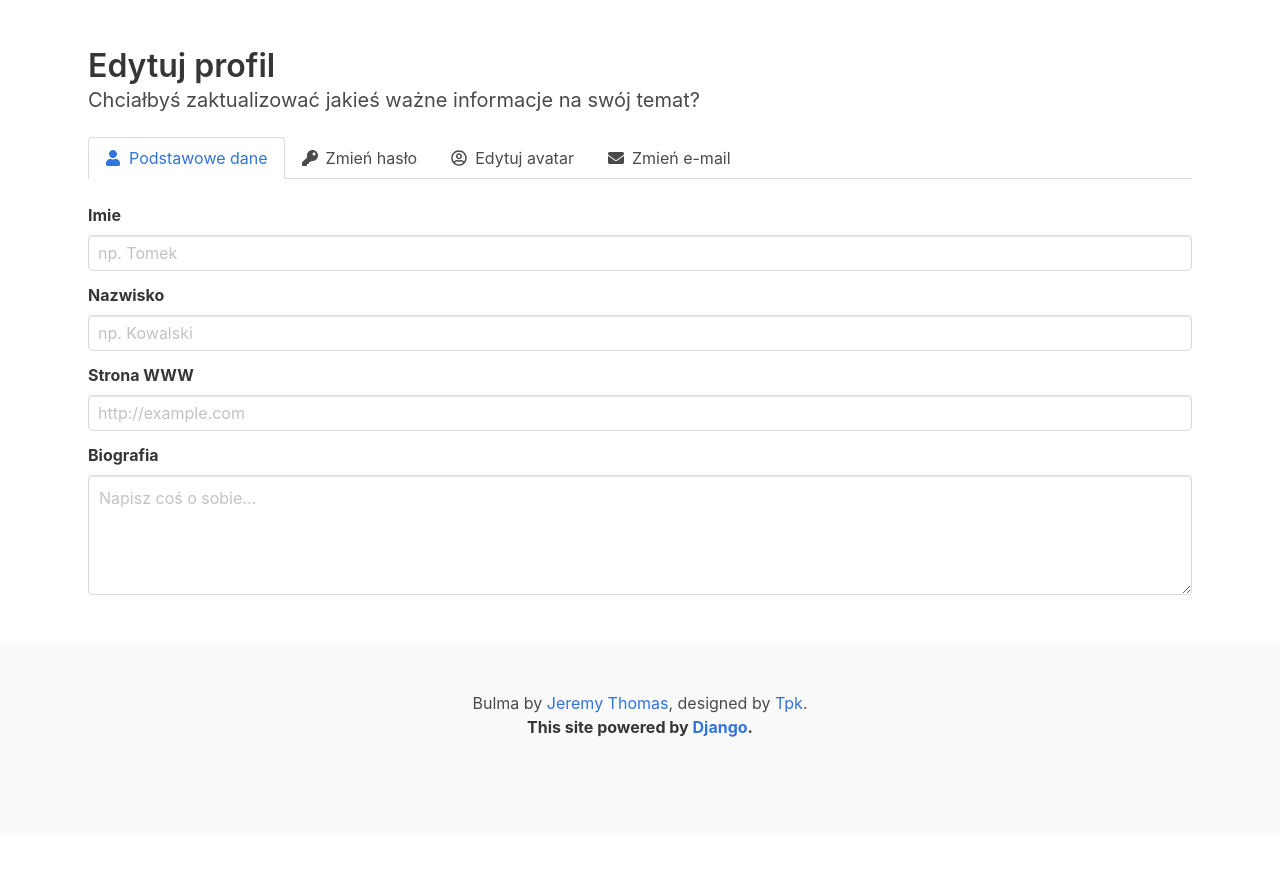
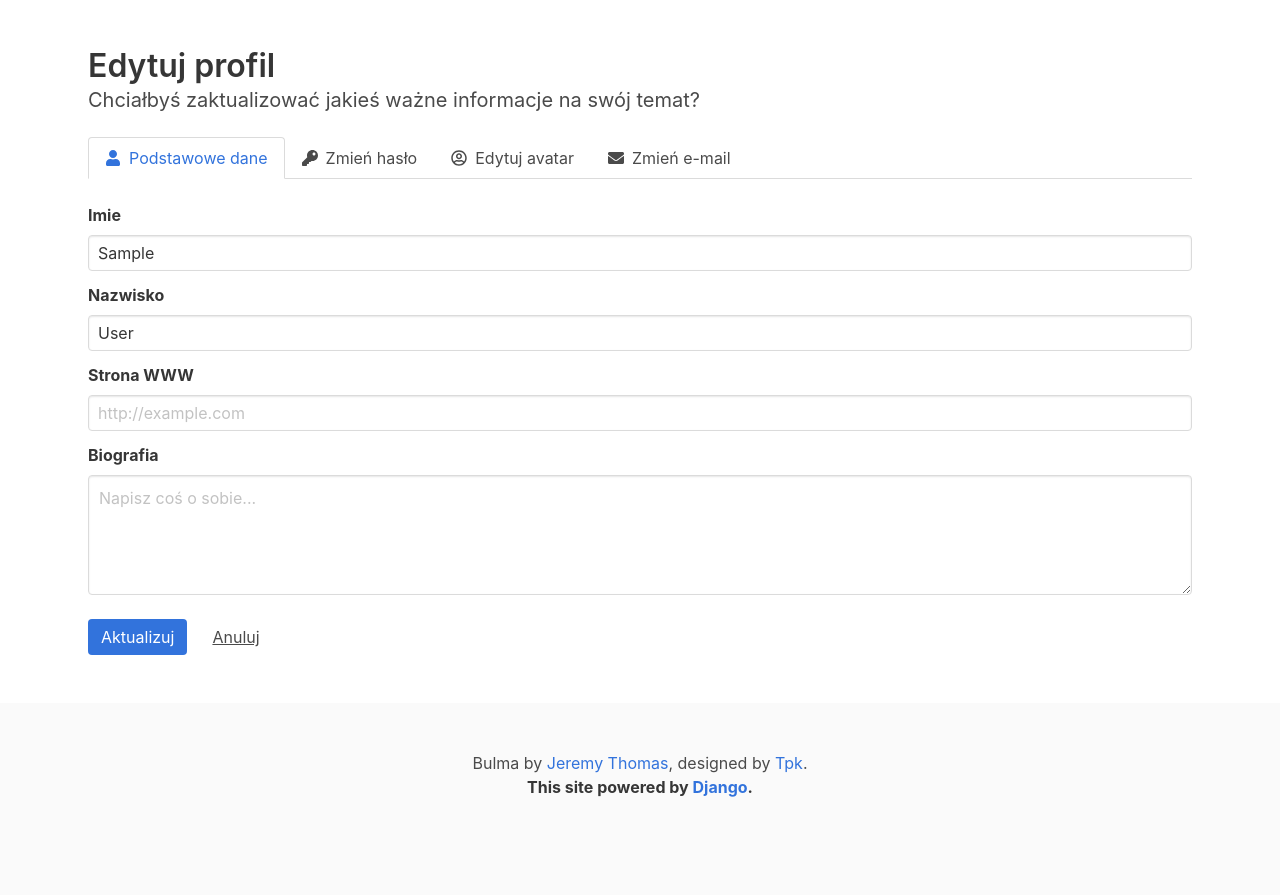
Before and after one commit to BmB-b/Webber, a Django app: page /account/edit in a window 1280 px wide. Shown: the part 52-947 px from the top of the page. Before the commit the page ends 789 px from the top, so only its background shows below. Run offline with Django 3.2, Linux system fonts and the light colour scheme; the visitor is signed in with stand-in values (Sample User, id 1); data comes from the database, SQL or seed files in the repository; some libraries are stand-ins or nearby versions.

Commit message:
Base for dynamic tabs in edit user view

```diff
--- a/account/templates/account/edit.html
+++ b/account/templates/account/edit.html
@@ -45,7 +45,11 @@
                 </div>
             </div>
         </div>
-        <div class="columns">
+        <div id="tabs-content" class="columns">
+
+            <form method="POST" style="width: 100%">
+                {% csrf_token %}
+
                 <div class="column is-full">
 
                     <!-- Basic information -->
@@ -53,41 +57,120 @@
                     <div class="field">
                         <label class="label">Imie</label>
                         <div class="control">
-                        <input class="input" type="text" name="first_name" placeholder="np. Tomek">
+                            <input class="input" type="text" value="{{ content.first_name }}" name="first_name" placeholder="np. Tomek">
                         </div>
                     </div>
                     <div class="field">
                         <label class="label">Nazwisko</label>
                         <div class="control">
-                        <input class="input" type="text" name="last_name" placeholder="np. Kowalski">
+                            <input class="input" type="text" value="{{ content.last_name }}" name="last_name" placeholder="np. Kowalski">
                         </div>
                     </div>
                     <div class="field">
                         <label class="label">Strona WWW</label>
                         <div class="control">
-                        <input class="input" type="text" name="url" placeholder="http://example.com">
+                            <input class="input" type="text" value="{{ content.url }}" name="url" placeholder="http://example.com">
                         </div>
                     </div>
                     <div class="field">
                         <label class="label">Biografia</label>
                         <div class="control">
-                        <textarea class="textarea" name="biography" placeholder="Napisz coś o sobie..."></textarea>
+                            <textarea class="textarea" name="biography" placeholder="Napisz coś o sobie...">{{ content.biography }}</textarea>
                         </div>
                     </div>
 
                 </div>
                 <div class="column is-full is-hidden">
-                test
+                    <div class="field">
+                        <label class="label">Hasło:</label>
+                        <p class="control has-icons-left">
+                            <input class="input" type="password">
+                            <span class="icon is-small is-left">
+                            <i class="fas fa-lock"></i>
+                            </span>
+                        </p>
+                    </div>
+                    <div class="field">
+                        <label class="label">Powtórz hasło:</label>
+                        <p class="control has-icons-left">
+                            <input class="input" type="password">
+                            <span class="icon is-small is-left">
+                            <i class="fas fa-lock"></i>
+                            </span>
+                        </p>
+                    </div>
                 </div>
                 <div class="column is-full is-hidden">
-                test
+                    <div class="file has-name">
+                        <label class="file-label">
+                            <input class="file-input" type="file" name="resume">
+                            <span class="file-cta">
+                            <span class="file-icon">
+                                <i class="fas fa-upload"></i>
+                            </span>
+                            <span class="file-label">
+                                Choose a file…
+                            </span>
+                            </span>
+                            <span class="file-name">
+                            {{ content.image }}
+                            </span>
+                        </label>
+                    </div>
                 </div>
                 <div class="column is-full is-hidden">
-                test
+                    <div class="field">
+                        <label class="label">Email</label>
+                        <div class="control has-icons-left has-icons-right">
+                            <input class="input" type="email" value="{{ content.email }}">
+                            <span class="icon is-small is-left">
+                            <i class="fas fa-envelope"></i>
+                            </span>
+                        </div>
+                    </div>
+                </div>
+            </div>
+            <div class="columns">
+                <div class="column is-full">
+                    <div class="field is-grouped">
+                        <div class="control">
+                        <button class="button is-link">Aktualizuj</button>
+                        </div>
+                        <div class="control">
+                        <button class="button is-text">Anuluj</button>
+                        </div>
+                    </div>
                 </div>
             </div>
 
+        </form>
     </section>
+
+    <script>
+        const links = document.querySelectorAll('#tabs li');
+        const tabs = document.querySelectorAll('#tabs-content div.column');
+
+        function changeTabs(item, sid){
+            tabs.forEach((el, i) => {
+                if(sid == i){
+                    el.classList.remove('is-hidden')
+                } else {
+                    el.classList.add('is-hidden')
+                }
+            })
+        }
+
+        links.forEach((el, i) => {
+            el.addEventListener('click', function(event) {
+
+                event.preventDefault();
+                changeTabs(el, i)
+
+            })
+        })
+
+
+    </script>
 
 
 {% endblock %}
--- a/account/views.py
+++ b/account/views.py
@@ -1,8 +1,10 @@
+from django.http import Http404
 from django.shortcuts import render, redirect
 from django.contrib.auth import authenticate, login
 from django.contrib.auth.decorators import login_required
 
 from .forms import SignUpForm
+from .models import ExtendedUser
 
 # Create your views here.
 @login_required
@@ -11,7 +13,15 @@ def dashboard(request):
 
 @login_required
 def edit(request):
-    return render(request, 'account/edit.html')
+    try:
+        query = ExtendedUser.objects.get(id=request.user.id)
+    except ExtendedUser.DoesNotExist:
+        raise Http404("User does not exist")
+
+    if request.method == 'POST':
+        print('POSTED')
+
+    return render(request, 'account/edit.html', {'content': query})
 
 def register(request):
 
```
Lines whose indentation alone changed are shown as unchanged.
